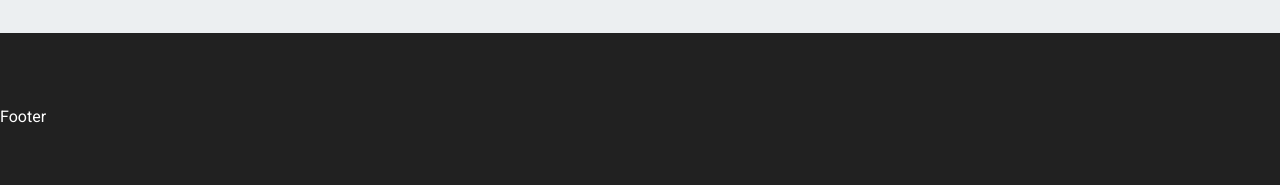
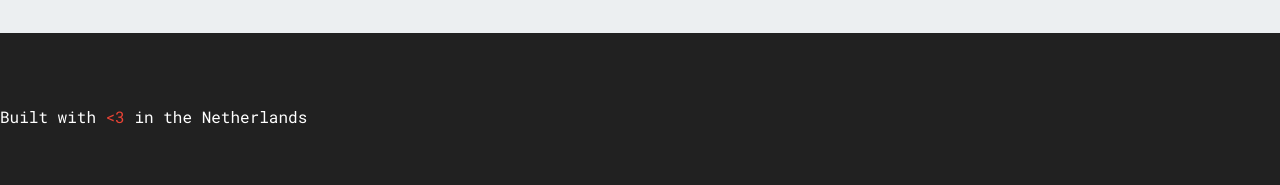
Before and after one commit to rafaelklaessen/rafaelklaessen.nl, a PHP site: page / in a window 1280 px wide. Shown: the part 2420-2605 px from the top of the page. Run offline with PHP 8.4, Linux system fonts and the light colour scheme; some libraries are stand-ins or nearby versions.

Commit message:
Added footer

```diff
--- a/css/main.css
+++ b/css/main.css
@@ -258,6 +258,9 @@ p,
 
 #site-footer {
   color: #FFFFFF;
-  background-color: #212121; }
+  background-color: #212121;
+  font-family: 'Roboto Mono', sans-serif; }
+  #site-footer .section-text .heart {
+    color: #EA4335; }
 
 /*# sourceMappingURL=main.css.map */
--- a/index.php
+++ b/index.php
@@ -209,7 +209,7 @@
     <footer id="site-footer" class="site-footer page-section">
       <div class="container">
         <p class="section-text">
-          Footer
+          Built with <span class="heart">&lt;3</span> in the Netherlands
         </p>
       </div>
     </footer>
--- a/sass/main.scss
+++ b/sass/main.scss
@@ -344,4 +344,9 @@ $headerHeight: 64px;
 #site-footer {
   color: #FFFFFF;
   background-color: #212121;
+  font-family: 'Roboto Mono', sans-serif;
+
+  .section-text .heart {
+    color: #EA4335;
+  }
 }
```
Also changed, not shown: 1 other file.
